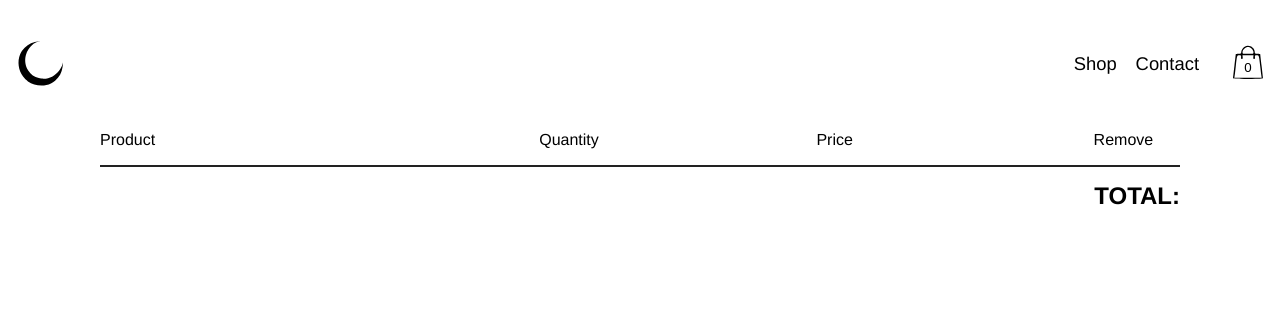
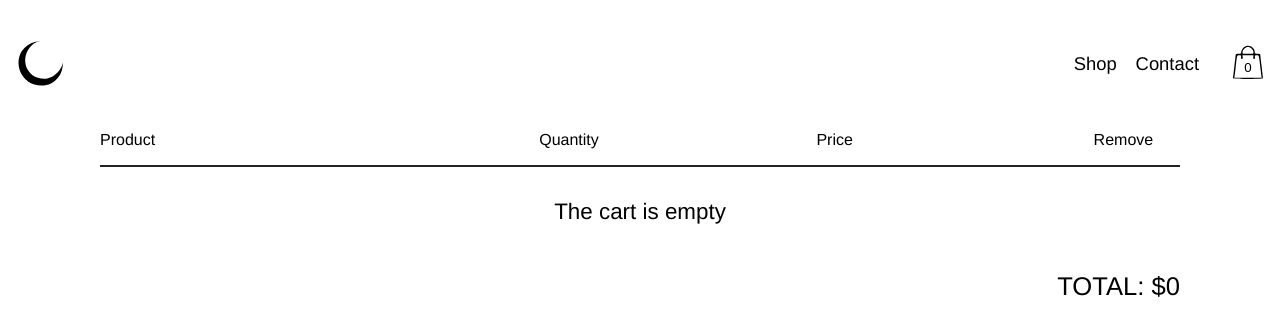
Before and after one commit to IvanChernykh/moon-store, a React (Create React App) app: page /checkout in a window 1280 px wide. Shown: the top 336 px of the page. Built offline with nearby package versions, Linux system fonts and the light colour scheme; a web font is replaced by a local one.

Commit message:
finished checkout page

```diff
--- a/src/components/Checkout/Checkout.js
+++ b/src/components/Checkout/Checkout.js
@@ -15,8 +15,12 @@ function Checkout({ checkout, removeItem, addItem, decreaseQuantity }) {
                 <span>Price</span>
                 <span>Remove</span>
             </div>
-            {Items.length ? <div className={cls.items}> {Items}</div> : null}
-            <h2 className={cls.totalPrice}>Total:</h2>
+            {Items.length ? <div className={cls.items}> {Items}</div> : <span className={cls.empty}>The cart is empty</span>}
+            <span className={cls.totalPrice}>Total: ${checkout.totalPrice}</span>
+            <div>
+                {!!Items.length && <button className={cls.payButton}>Pay now</button>}
+
+            </div>
         </div>
     )
 }
--- a/src/components/Checkout/Checkout.module.scss
+++ b/src/components/Checkout/Checkout.module.scss
@@ -42,7 +42,32 @@
   }
 }
 .totalPrice {
+  display: block;
   padding: 15px 0;
   text-transform: uppercase;
   text-align: right;
+  font-size: 1.6rem;
 }
+.payButton {
+  display: block;
+  cursor: pointer;
+  margin: 1rem auto 0;
+  border: 2px solid #222;
+  background: #222;
+  color: #fff;
+  font-size: 1rem;
+  text-transform: uppercase;
+  width: 180px;
+  text-align: center;
+  line-height: 2.2rem;
+  &:hover {
+    background: none;
+    color: #222;
+  }
+}
+.empty {
+  display: block;
+  text-align: center;
+  padding: 2rem;
+  font-size: 1.4rem;
+}
--- a/src/components/Header/Cart/Cart.module.scss
+++ b/src/components/Header/Cart/Cart.module.scss
@@ -22,7 +22,6 @@
   border: 2px solid #222;
   background-color: #222;
   cursor: pointer;
-  transition: background-color 0.2s;
   a {
     color: #fff;
     line-height: 2.5rem;
--- a/src/index.css
+++ b/src/index.css
@@ -12,6 +12,9 @@ body {
   -webkit-font-smoothing: antialiased;
   -moz-osx-font-smoothing: grayscale;
   overflow-y: scroll;
+}
+button {
+  transition: 0.2s;
 }
 body::-webkit-scrollbar {
   width: 1em;
--- a/src/redux/reducers/checkoutReducer.js
+++ b/src/redux/reducers/checkoutReducer.js
@@ -1,4 +1,4 @@
-import { getItemQuantityArr, getStateWithRemovedItem } from "./utils/checkoutUtils"
+import { calculateTotalPrice, getItemQuantityArr, getStateWithRemovedItem } from "./utils/checkoutUtils"
 
 const TOGGLE_CART = 'TOGGLE_CART'
 const ADD_ITEM = 'ADD_ITEM'
@@ -8,7 +8,9 @@ const DECREASE_QUANTITY = 'DECREASE_QUANTITY'
 const initialState = {
     showCart: false,
     totalItems: 0,
-    items: []
+    totalPrice: 0,
+    items: [],
+
 }
 
 function checkoutReducer(state = initialState, action) {
@@ -23,16 +25,24 @@ function checkoutReducer(state = initialState, action) {
                 action.item.quantity = 1
                 return [...state.items, action.item]
             }
+            const increasedItems = returnItems()
             return {
                 ...state,
                 totalItems: ++state.totalItems,
-                items: returnItems()
+                totalPrice: calculateTotalPrice(increasedItems),
+                items: increasedItems
             }
         case REMOVE_ITEM:
             return getStateWithRemovedItem(state, action)
         case DECREASE_QUANTITY:
             if (action.item.quantity <= 1) return getStateWithRemovedItem(state, action)
-            return { ...state, totalItems: state.totalItems - 1, items: getItemQuantityArr(false, state, action) }
+            const decreasedItems = getItemQuantityArr(false, state, action)
+            return {
+                ...state,
+                totalItems: state.totalItems - 1,
+                decreasedItems,
+                totalPrice: calculateTotalPrice(decreasedItems)
+            }
         default:
             return { ...state }
     }
--- a/src/redux/reducers/utils/checkoutUtils.js
+++ b/src/redux/reducers/utils/checkoutUtils.js
@@ -1,8 +1,10 @@
 export function getStateWithRemovedItem(state, action) {
+    const items = state.items.filter(item => item.id !== action.item.id)
     return {
         ...state,
         totalItems: state.totalItems - action.item.quantity,
-        items: state.items.filter(item => item.id !== action.item.id)
+        items,
+        totalPrice: calculateTotalPrice(items)
     }
 }
 export function getItemQuantityArr(increase, state, action) {
@@ -14,3 +16,8 @@ export function getItemQuantityArr(increase, state, action) {
         return item
     })
 }
+export function calculateTotalPrice(items) {
+    let totalPrice = 0
+    items.forEach(item => totalPrice += item.price * item.quantity)
+    return totalPrice
+}
```
